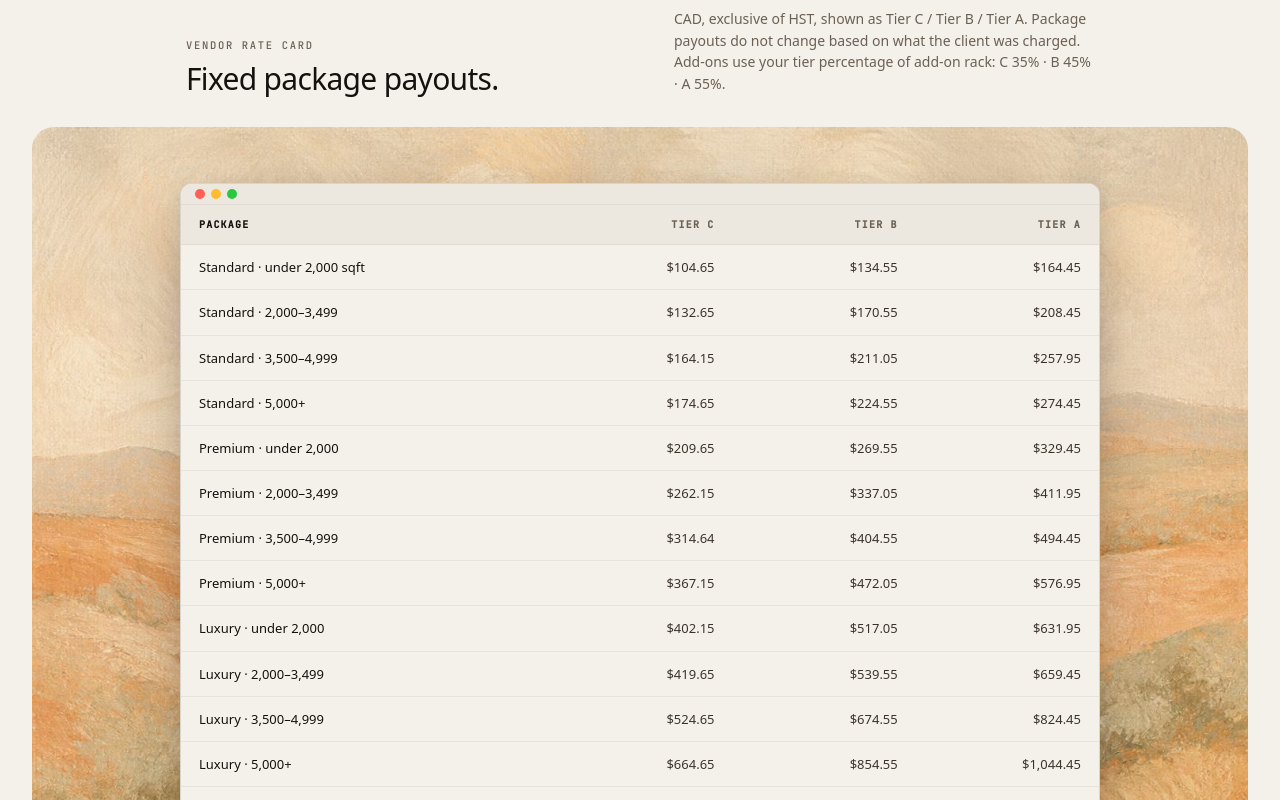
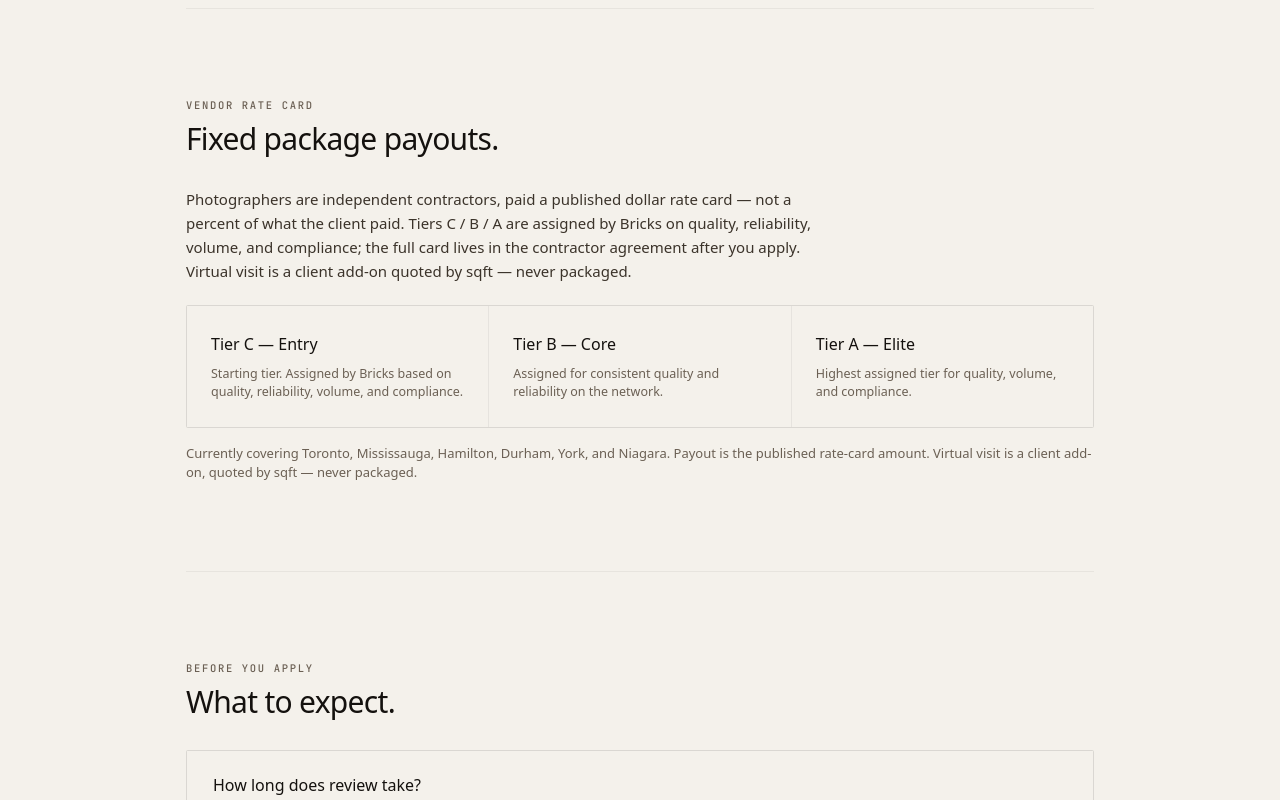
Before and after one commit to bricks-group/bricks-site, a Next.js app: page /photographers in a window 1280 px wide. Shown: the part 940-1740 px from the top of the page. Built offline with nearby package versions, Linux system fonts and the light colour scheme; a web font is replaced by a local one.

Commit message:
Pricing + Photographers: drop painted windows, stack rates, hide vendor matrix

```diff
--- a/src/app/photographers/page.tsx
+++ b/src/app/photographers/page.tsx
@@ -75,61 +75,23 @@ export default function PhotographersPage() {
             <div className="c rvl"><span className="ic">04</span><h4>No-show protection</h4><p>Inaccessible property or a client no-show reported in-app may qualify for the published trip fee then in effect.</p></div>
           </div>
         </section>
-      </div>
 
-      <section className="rvl" id="payouts" aria-label="Vendor rate card">
-        <div className="wrap">
+        <section className="block rvl" id="payouts" aria-label="Vendor rate card">
           <div className="sec-head">
             <div>
               <span className="over">Vendor rate card</span>
               <h2>Fixed package payouts.</h2>
             </div>
-            <p>CAD, exclusive of HST, shown as Tier C / Tier B / Tier A. Package payouts do not change based on what the client was charged. Add-ons use your tier percentage of add-on rack: C 35% · B 45% · A 55%.</p>
           </div>
-        </div>
-        <div className="tray tray-crm tray-frame">
-          <div className="tray-stage">
-            <div className="pwin">
-              <div className="pwin-bar">
-                <div className="pwin-dots" aria-hidden="true"><i /><i /><i /></div>
-                <span>Rate card</span>
-              </div>
-              <div className="pwin-body">
-                <table className="rate-table">
-                  <thead>
-                    <tr><th>Package</th><th>Tier C</th><th>Tier B</th><th>Tier A</th></tr>
-                  </thead>
-                  <tbody>
-                    <tr><td>Standard · under 2,000 sqft</td><td>$104.65</td><td>$134.55</td><td>$164.45</td></tr>
-                    <tr><td>Standard · 2,000–3,499</td><td>$132.65</td><td>$170.55</td><td>$208.45</td></tr>
-                    <tr><td>Standard · 3,500–4,999</td><td>$164.15</td><td>$211.05</td><td>$257.95</td></tr>
-                    <tr><td>Standard · 5,000+</td><td>$174.65</td><td>$224.55</td><td>$274.45</td></tr>
-                    <tr><td>Premium · under 2,000</td><td>$209.65</td><td>$269.55</td><td>$329.45</td></tr>
-                    <tr><td>Premium · 2,000–3,499</td><td>$262.15</td><td>$337.05</td><td>$411.95</td></tr>
-                    <tr><td>Premium · 3,500–4,999</td><td>$314.64</td><td>$404.55</td><td>$494.45</td></tr>
-                    <tr><td>Premium · 5,000+</td><td>$367.15</td><td>$472.05</td><td>$576.95</td></tr>
-                    <tr><td>Luxury · under 2,000</td><td>$402.15</td><td>$517.05</td><td>$631.95</td></tr>
-                    <tr><td>Luxury · 2,000–3,499</td><td>$419.65</td><td>$539.55</td><td>$659.45</td></tr>
-                    <tr><td>Luxury · 3,500–4,999</td><td>$524.65</td><td>$674.55</td><td>$824.45</td></tr>
-                    <tr><td>Luxury · 5,000+</td><td>$664.65</td><td>$854.55</td><td>$1,044.45</td></tr>
-                    <tr><td>Estate · flat</td><td>$874.65</td><td>$1,124.55</td><td>$1,374.45</td></tr>
-                  </tbody>
-                </table>
-              </div>
-            </div>
-          </div>
-        </div>
-        <div className="wrap">
+          <p className="rate-lead">Photographers are independent contractors, paid a published dollar rate card — not a percent of what the client paid. Tiers C / B / A are assigned by Bricks on quality, reliability, volume, and compliance; the full card lives in the contractor agreement after you apply. Virtual visit is a client add-on quoted by sqft — never packaged.</p>
           <div className="adds">
-            <div className="a rvl"><div className="nm">Tier C — Entry</div><div className="pr">Add-ons 35%</div><p>Starting tier. Assigned by Bricks based on quality, reliability, volume, and compliance.</p></div>
-            <div className="a rvl"><div className="nm">Tier B — Core</div><div className="pr">Add-ons 45%</div><p>Package payouts from the rate card above. Add-on rack share is 45%.</p></div>
-            <div className="a rvl"><div className="nm">Tier A — Elite</div><div className="pr">Add-ons 55%</div><p>Package payouts from the rate card above. Add-on rack share is 55%.</p></div>
+            <div className="a rvl"><div className="nm">Tier C — Entry</div><p>Starting tier. Assigned by Bricks based on quality, reliability, volume, and compliance.</p></div>
+            <div className="a rvl"><div className="nm">Tier B — Core</div><p>Assigned for consistent quality and reliability on the network.</p></div>
+            <div className="a rvl"><div className="nm">Tier A — Elite</div><p>Highest assigned tier for quality, volume, and compliance.</p></div>
           </div>
           <p className="note">{COVERAGE_LINE} Payout is the published rate-card amount. Virtual visit is a client add-on, quoted by sqft — never packaged.</p>
-        </div>
-      </section>
+        </section>
 
-      <div className="wrap">
         <section className="block rvl">
           <div className="sec-head">
             <div>
@@ -144,9 +106,7 @@ export default function PhotographersPage() {
             <div className="qa"><h4>Am I an employee?</h4><p>No — you&apos;re an independent contractor under Ontario law, contracting with Bricks Group. You control equipment, methods, and availability. Insurance and WSIB proof are required before a first dispatched job — see the IC agreement.</p></div>
           </div>
         </section>
-      </div>
 
-      <div className="wrap">
         <section className="block rvl" id="apply">
           <div className="sec-head">
             <div>
@@ -160,17 +120,18 @@ export default function PhotographersPage() {
       </div>
 
       <style>{`
-        .adds{display:grid;grid-template-columns:repeat(3,1fr);gap:1px;background:var(--hair);border:1px solid var(--hair);border-radius:2px;margin-top:28px;}
+        .sec-head{min-width:0;}
+        .sec-head > div{min-width:0;max-width:100%;}
+        .sec-head h2{white-space:normal;overflow:visible;overflow-wrap:break-word;}
+        .rate-lead{font-size:15px;color:var(--inkSoft);line-height:1.6;max-width:640px;margin:0 0 22px;}
+        .adds{display:grid;grid-template-columns:repeat(3,1fr);gap:1px;background:var(--hair);border:1px solid var(--hair);border-radius:2px;}
         .adds .a{background:var(--paper);padding:26px 24px;}
-        .adds .a .nm{font-weight:500;font-size:16px;color:var(--ink);}
-        .adds .a .pr{font-family:'JetBrains Mono',monospace;font-size:20px;color:var(--brickDeep);margin:8px 0 6px;}
+        .adds .a .nm{font-weight:500;font-size:16px;color:var(--ink);margin-bottom:8px;}
         .adds .a p{font-size:12.5px;color:var(--inkMute);line-height:1.45;}
-        .rate-table{width:100%;border-collapse:collapse;font-size:13px;color:var(--inkSoft);}
-        .rate-table th,.rate-table td{padding:12px 18px;border-bottom:1px solid var(--hair);text-align:right;white-space:nowrap;}
-        .rate-table th:first-child,.rate-table td:first-child{text-align:left;color:var(--ink);}
-        .rate-table th{font-family:'JetBrains Mono',monospace;font-size:10px;letter-spacing:.12em;text-transform:uppercase;color:var(--inkMute);background:var(--paperSoft);}
-        .rate-table tr:last-child td{border-bottom:none;}
-        @media (max-width:680px){.adds{grid-template-columns:1fr;}}
+        @media (max-width:720px){
+          .sec-head{flex-direction:column;align-items:flex-start;}
+          .adds{grid-template-columns:1fr;}
+        }
       `}</style>
     </>
   )
```
Also changed, not shown: src/app/pricing/page.tsx (+30 -21 lines).
